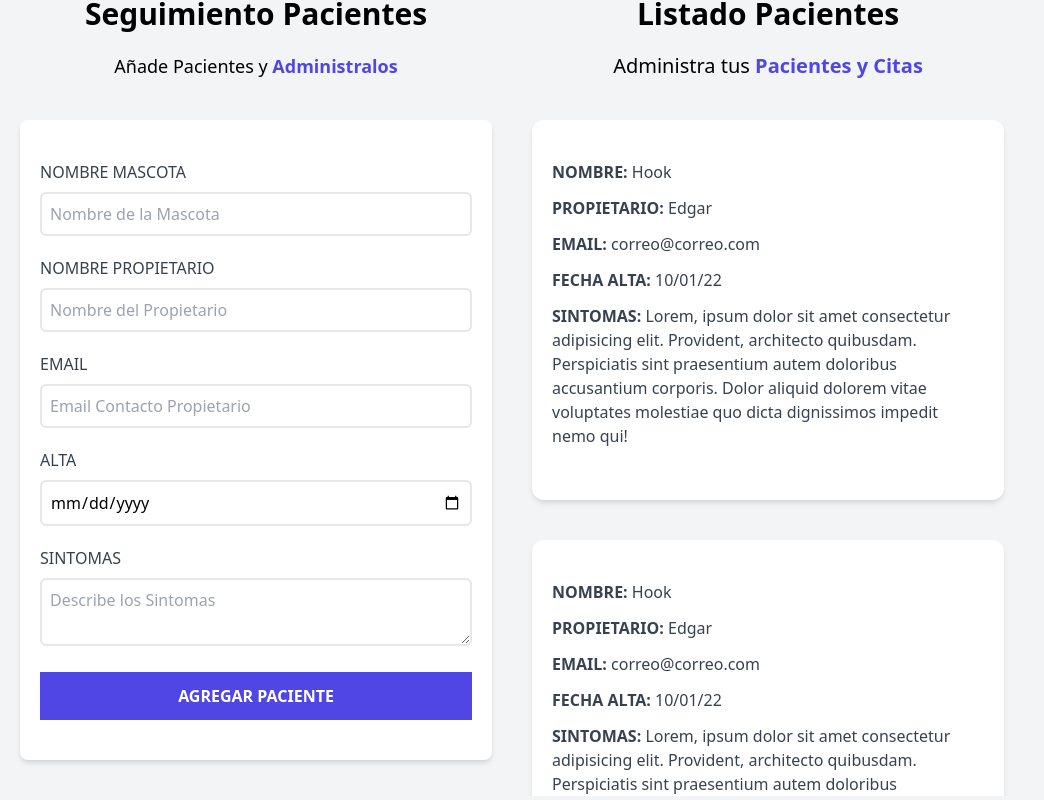
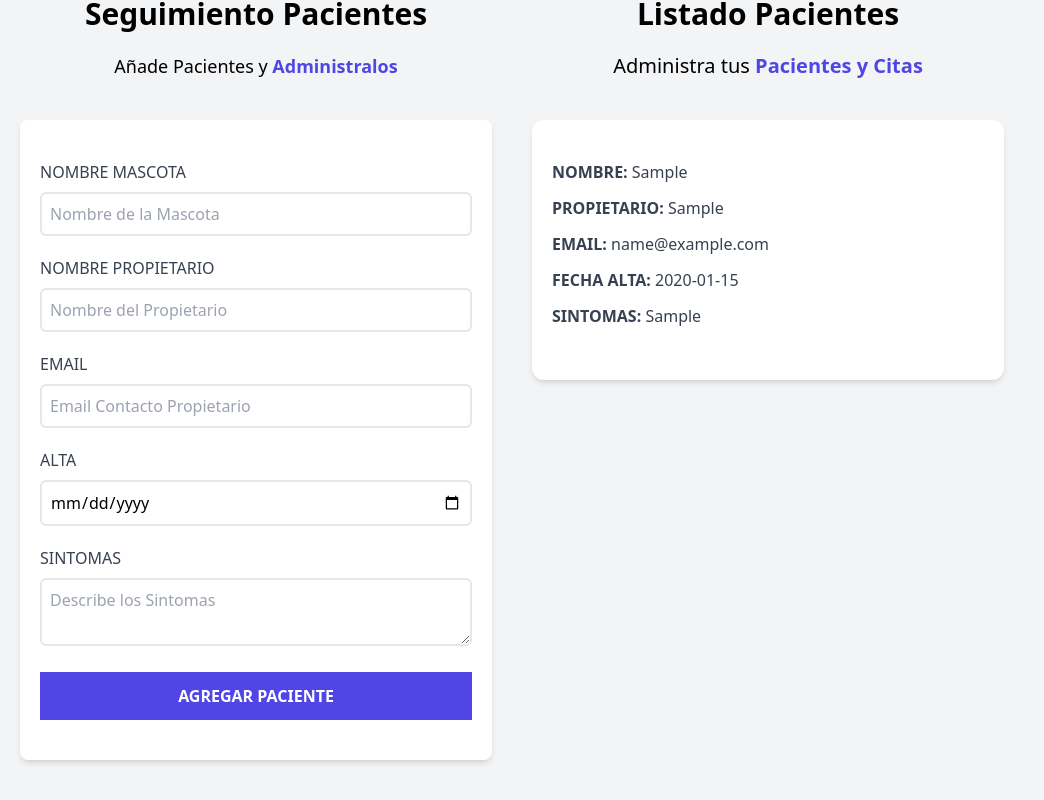
Before and after one commit to EdOsoNB/citas_react_vite, a React (Vite) app: page / in a window 1280 px wide. Both pictures are taken after typing "Sample", "Sample", "name@example.com", "2020-01-15", "Sample" into the empty fields and a click on the input "Agregar Paciente". Shown: the part 180-980 px from the top of the page, without its empty margins (0-1044 px from the left). Built offline with nearby package versions, Linux system fonts and the light colour scheme.

Commit message:
Data from ListadoPaciente added to paciente component

```diff
--- a/src/App.jsx
+++ b/src/App.jsx
@@ -16,7 +16,9 @@
           pacientes={pacientes}
           setPacientes={setPacientes}
         />
-        <ListadoPacientes />
+        <ListadoPacientes
+          pacientes={pacientes}
+        />
       </div>
     </div>
   )
--- a/src/components/ListadoPacientes.jsx
+++ b/src/components/ListadoPacientes.jsx
@@ -1,6 +1,7 @@
 import Paciente from "./Paciente"
 
-const ListadoPacientes = () => {
+const ListadoPacientes = ({pacientes}) => {
+
     return (
         <div className="md:w-1/2 lg:w-2/5 md:h-screen overflow-y-scroll">
             <h2 className="font-black text-3xl text-center">Listado Pacientes</h2>
@@ -8,12 +9,14 @@
                 Administra tus {''}
                 <span className="text-indigo-600 font-bold">Pacientes y Citas</span>
             </p>
-            <Paciente />
-            <Paciente />
-            <Paciente />
-            <Paciente />
-            <Paciente />
-            <Paciente />
+            {
+                pacientes.map( (paciente) => (
+                    <Paciente
+                        paciente={paciente}
+                    />
+                ))
+            }
+
         </div>
     )
 }
--- a/src/components/Paciente.jsx
+++ b/src/components/Paciente.jsx
@@ -1,20 +1,23 @@
-const Paciente = () => {
+const Paciente = ({paciente}) => {
+
+    const {nombre, propietario, email, fecha, sintomas} = paciente
+
     return (
         <div className="mx-5 my-10 bg-white shadow-md px-5 py-10 rounded-xl">
             <p className="font-bold mb-3 text-gray-700 uppercase">Nombre: {''}
-                <span className="font-normal normal-case">Hook</span>
+                <span className="font-normal normal-case">{nombre}</span>
             </p>
             <p className="font-bold mb-3 text-gray-700 uppercase">Propietario: {''}
-                <span className="font-normal normal-case">Edgar</span>
+                <span className="font-normal normal-case">{propietario}</span>
             </p>
             <p className="font-bold mb-3 text-gray-700 uppercase">Email: {''}
-                <span className="font-normal normal-case">correo@correo.com</span>
+                <span className="font-normal normal-case">{email}</span>
             </p>
             <p className="font-bold mb-3 text-gray-700 uppercase">Fecha Alta: {''}
-                <span className="font-normal normal-case">10/01/22</span>
+                <span className="font-normal normal-case">{fecha}</span>
             </p>
             <p className="font-bold mb-3 text-gray-700 uppercase">Sintomas: {''}
-                <span className="font-normal normal-case">Lorem, ipsum dolor sit amet consectetur adipisicing elit. Provident, architecto quibusdam. Perspiciatis sint praesentium autem doloribus accusantium corporis. Dolor aliquid dolorem vitae voluptates molestiae quo dicta dignissimos impedit nemo qui!</span>
+                <span className="font-normal normal-case">{sintomas}</span>
             </p>
         </div>
     )
```
